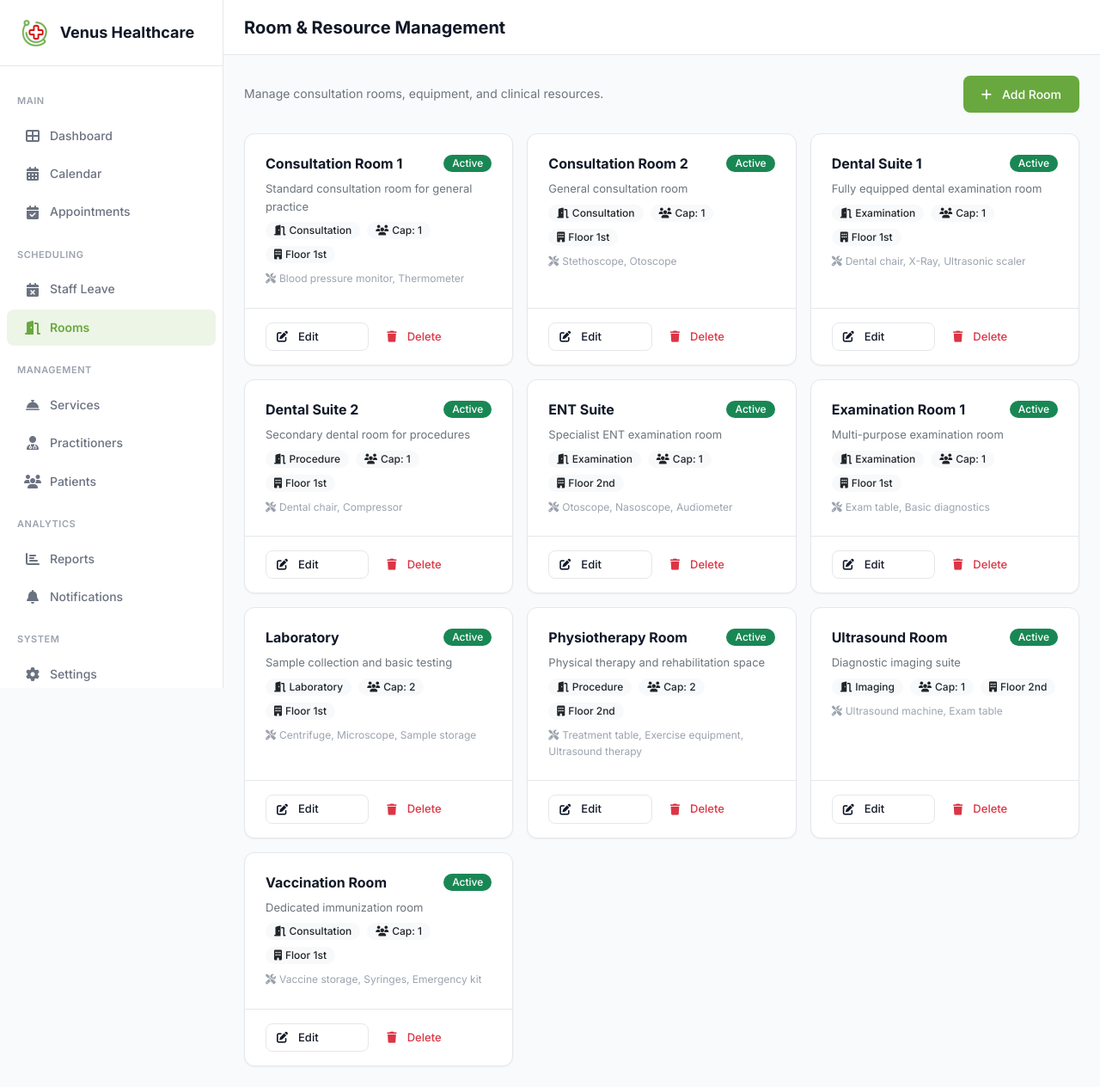
After one commit to Dkyellow/venus-booking-system, a Flask app: page /admin/rooms in a window 1280 px wide. The commit adds this page. Shown: the whole page at 86% size. Run offline with Flask 3, Linux system fonts and the light colour scheme; a user stored in the database is signed in.

Commit message:
feat: Implement staff leave management and room scheduling features
- Added StaffLeave model to manage staff leave requests.
- Created leave management routes and templates for adding, editing, and deleting leave entries.
- Integrated leave checks into the scheduling engine to ensure practitioners are not booked during their leave.
- Added room management features, including the ability to add, edit, and delete rooms.
- Implemented room assignment logic during appointment booking based on service requirements.
- Updated service model to include room requirements and variable duration options.
- Enhanced UI with new templates for leave and room management, including modals for adding and editing entries.
- Updated sidebar navigation to include links for leave and room management.
- Seeded initial room data for testing and setup.

```diff
--- a/app/admin/routes.py
+++ b/app/admin/routes.py
@@ -10,7 +10,8 @@ from app.models.patient import Patient
 from app.models.staff import Staff
 from app.models.service import Service, ServiceCategory
 from app.models.appointment import Appointment, AppointmentStatus, AppointmentHistory
-from app.models.schedule import StaffSchedule, BlockedTime, Holiday
+from app.models.schedule import StaffSchedule, BlockedTime, Holiday, StaffLeave
+from app.models.room import Room, AppointmentRoom
 from app.models.notification import Notification, EmailLog, WhatsAppLog
 from app.models.settings import ClinicSettings
 from app.models.audit import AuditLog
@@ -552,3 +553,127 @@ def notifications():
 
     pagination = query.order_by(Notification.created_at.desc()).paginate(page=page, per_page=20, error_out=False)
     return render_template('admin/notifications.html', notifications=pagination.items, pagination=pagination, selected_type=type_filter)
+
+
+@admin_bp.route('/leave')
+@login_required
+def leave_management():
+    practitioners = Staff.query.filter_by(is_active=True, is_practitioner=True).all()
+
+    status_filter = request.args.get('status', '')
+    practitioner_filter = request.args.get('practitioner', '')
+
+    query = StaffLeave.query
+
+    if status_filter:
+        query = query.filter_by(status=status_filter)
+    if practitioner_filter:
+        query = query.filter_by(staff_id=int(practitioner_filter))
+
+    leaves = query.order_by(StaffLeave.created_at.desc()).all()
+
+    return render_template('admin/leave.html',
+                          leaves=leaves,
+                          practitioners=practitioners,
+                          selected_status=status_filter,
+                          selected_practitioner=practitioner_filter)
+
+
+@admin_bp.route('/leave/add', methods=['POST'])
+@login_required
+def add_leave():
+    staff_id = request.form.get('staff_id', type=int)
+    start_date = request.form.get('start_date')
+    end_date = request.form.get('end_date')
+    leave_type = request.form.get('leave_type', 'Leave')
+    reason = request.form.get('reason', '')
+    status = request.form.get('status', 'Approved')
+
+    if not staff_id or not start_date or not end_date:
+        flash('Staff, start date, and end date are required.', 'error')
+        return redirect(url_for('admin.leave_management'))
+
+    leave = StaffLeave(
+        staff_id=staff_id,
+        start_date=datetime.strptime(start_date, '%Y-%m-%d').date(),
+        end_date=datetime.strptime(end_date, '%Y-%m-%d').date(),
+        leave_type=leave_type,
+        reason=reason,
+        status=status,
+        created_by=current_user.id
+    )
+    db.session.add(leave)
+    db.session.commit()
+    flash(f'{leave_type} added successfully for {leave.duration_days} day(s).', 'success')
+    return redirect(url_for('admin.leave_management'))
+
+
+@admin_bp.route('/leave/<int:id>/delete', methods=['POST'])
+@login_required
+def delete_leave(id):
+    leave = StaffLeave.query.get_or_404(id)
+    db.session.delete(leave)
+    db.session.commit()
+    flash('Leave entry deleted.', 'success')
+    return redirect(url_for('admin.leave_management'))
+
+
+@admin_bp.route('/rooms')
+@login_required
+def rooms_management():
+    rooms = Room.query.order_by(Room.name).all()
+    return render_template('admin/rooms.html', rooms=rooms)
+
+
+@admin_bp.route('/rooms/add', methods=['POST'])
+@login_required
+def add_room():
+    name = request.form.get('name')
+    description = request.form.get('description', '')
+    room_type = request.form.get('room_type', 'Consultation')
+    capacity = request.form.get('capacity', 1, type=int)
+    floor = request.form.get('floor', '')
+    equipment = request.form.get('equipment', '')
+
+    if not name:
+        flash('Room name is required.', 'error')
+        return redirect(url_for('admin.rooms_management'))
+
+    room = Room(
+        name=name,
+        description=description,
+        room_type=room_type,
+        capacity=capacity,
+        floor=floor,
+        equipment=equipment
+    )
+    db.session.add(room)
+    db.session.commit()
+    flash(f'Room "{name}" added successfully.', 'success')
+    return redirect(url_for('admin.rooms_management'))
+
+
+@admin_bp.route('/rooms/<int:id>/edit', methods=['POST'])
+@login_required
+def edit_room(id):
+    room = Room.query.get_or_404(id)
+    room.name = request.form.get('name', room.name)
+    room.description = request.form.get('description', room.description)
+    room.room_type = request.form.get('room_type', room.room_type)
+    room.capacity = request.form.get('capacity', room.capacity, type=int)
+    room.floor = request.form.get('floor', room.floor)
+    room.equipment = request.form.get('equipment', room.equipment)
+    room.is_active = 'is_active' in request.form
+    db.session.commit()
+    flash(f'Room "{room.name}" updated.', 'success')
+    return redirect(url_for('admin.rooms_management'))
+
+
+@admin_bp.route('/rooms/<int:id>/delete', methods=['POST'])
+@login_required
+def delete_room(id):
+    room = Room.query.get_or_404(id)
+    db.session.delete(room)
+    db.session.commit()
+    flash(f'Room "{room.name}" deleted.', 'success')
+    return redirect(url_for('admin.rooms_management'))
--- a/app/models/__init__.py
+++ b/app/models/__init__.py
@@ -3,7 +3,8 @@ from app.models.patient import Patient
 from app.models.staff import Staff
 from app.models.service import Service, ServiceCategory
 from app.models.appointment import Appointment, AppointmentStatus, AppointmentHistory
-from app.models.schedule import StaffSchedule, BlockedTime, Holiday
+from app.models.schedule import StaffSchedule, BlockedTime, Holiday, StaffLeave
+from app.models.room import Room, AppointmentRoom
 from app.models.notification import Notification, EmailLog, WhatsAppLog
 from app.models.settings import ClinicSettings
 from app.models.audit import AuditLog, GoogleCalendarToken
@@ -11,7 +12,8 @@ from app.models.audit import AuditLog, GoogleCalendarToken
 __all__ = [
     'User', 'Role', 'Patient', 'Staff', 'Service', 'ServiceCategory',
     'Appointment', 'AppointmentStatus', 'AppointmentHistory',
-    'StaffSchedule', 'BlockedTime', 'Holiday',
+    'StaffSchedule', 'BlockedTime', 'Holiday', 'StaffLeave',
+    'Room', 'AppointmentRoom',
     'Notification', 'EmailLog', 'WhatsAppLog',
     'ClinicSettings', 'AuditLog', 'GoogleCalendarToken'
 ]
--- /dev/null
+++ b/app/templates/admin/rooms.html
@@ -0,0 +1,99 @@
+{% extends "base.html" %}
+{% block title %}Room Management - Venus Healthcare{% endblock %}
+{% block extra_css %}<link href="{{ url_for('static', filename='css/dashboard.css') }}" rel="stylesheet">{% endblock %}
+{% block body %}
+<div class="d-flex">
+{% include 'components/sidebar.html' %}
+<main class="main-content flex-grow-1">
+<div class="top-bar"><h5 class="mb-0 fw-bold">Room & Resource Management</h5></div>
+<div class="content-area p-4">
+<div class="d-flex justify-content-between align-items-center mb-4">
+<div>
+<p class="text-secondary mb-0" style="font-size:0.875rem;">Manage consultation rooms, equipment, and clinical resources.</p>
+</div>
+<button class="btn btn-primary" data-bs-toggle="modal" data-bs-target="#addRoomModal"><i class="fas fa-plus me-1"></i>Add Room</button>
+</div>
+
+<div class="row g-3">
+{% for room in rooms %}
+<div class="col-md-6 col-lg-4">
+<div class="card h-100">
+<div class="card-body">
+<div class="d-flex justify-content-between align-items-start mb-2">
+<h6 class="fw-bold mb-0">{{ room.name }}</h6>
+{% if room.is_active %}<span class="badge bg-success">Active</span>{% else %}<span class="badge bg-secondary">Inactive</span>{% endif %}
+</div>
+<p class="text-secondary mb-2" style="font-size:0.8125rem;">{{ room.description or 'No description' }}</p>
+<div class="d-flex flex-wrap gap-2 mb-2">
+<span class="badge bg-light text-dark"><i class="fas fa-door-open me-1"></i>{{ room.room_type }}</span>
+<span class="badge bg-light text-dark"><i class="fas fa-users me-1"></i>Cap: {{ room.capacity }}</span>
+{% if room.floor %}<span class="badge bg-light text-dark"><i class="fas fa-building me-1"></i>Floor {{ room.floor }}</span>{% endif %}
+</div>
+{% if room.equipment %}
+<p class="mb-0" style="font-size:0.75rem;color:var(--text-tertiary)"><i class="fas fa-tools me-1"></i>{{ room.equipment }}</p>
+{% endif %}
+</div>
+<div class="card-footer bg-transparent d-flex gap-2">
+<button class="btn btn-sm btn-outline flex-grow-1" data-bs-toggle="modal" data-bs-target="#editRoom{{ room.id }}"><i class="fas fa-edit me-1"></i>Edit</button>
+<form method="POST" action="{{ url_for('admin.delete_room', id=room.id) }}" class="flex-grow-1" onsubmit="return confirm('Delete {{ room.name }}?')">
+<button type="submit" class="btn btn-sm btn-outline-danger w-100"><i class="fas fa-trash me-1"></i>Delete</button>
+</form>
+</div>
+</div>
+</div>
+
+<div class="modal fade" id="editRoom{{ room.id }}" tabindex="-1"><div class="modal-dialog"><div class="modal-content">
+<div class="modal-header"><h5 class="modal-title fw-bold">Edit {{ room.name }}</h5><button type="button" class="btn-close" data-bs-dismiss="modal"></button></div>
+<form method="POST" action="{{ url_for('admin.edit_room', id=room.id) }}">
+<div class="modal-body">
+<div class="mb-3"><label class="form-label">Name *</label><input type="text" name="name" class="form-control" value="{{ room.name }}" required></div>
+<div class="mb-3"><label class="form-label">Description</label><textarea name="description" class="form-control" rows="2">{{ room.description or '' }}</textarea></div>
+<div class="row g-3">
+<div class="col-md-4"><label class="form-label">Type</label>
+<select name="room_type" class="form-select">
+{% for t in ['Consultation','Examination','Procedure','Laboratory','Imaging'] %}
+<option {% if room.room_type == t %}selected{% endif %}>{{ t }}</option>
+{% endfor %}
+</select></div>
+<div class="col-md-4"><label class="form-label">Capacity</label><input type="number" name="capacity" class="form-control" value="{{ room.capacity }}" min="1"></div>
+<div class="col-md-4"><label class="form-label">Floor</label><input type="text" name="floor" class="form-control" value="{{ room.floor or '' }}"></div>
+</div>
+<div class="mt-3"><label class="form-label">Equipment</label><input type="text" name="equipment" class="form-control" value="{{ room.equipment or '' }}" placeholder="e.g. X-Ray, Ultrasound, Dental Chair"></div>
+<div class="mt-3 form-check"><input type="checkbox" name="is_active" class="form-check-input" {% if room.is_active %}checked{% endif %}><label class="form-check-label">Active</label></div>
+</div>
+<div class="modal-footer"><button type="button" class="btn btn-secondary" data-bs-dismiss="modal">Cancel</button><button type="submit" class="btn btn-primary">Save Changes</button></div>
+</form></div></div></div>
+{% endfor %}
+
+{% if not rooms %}
+<div class="col-12"><div class="card"><div class="card-body text-center py-5">
+<i class="fas fa-door-closed fa-3x text-secondary mb-3"></i>
+<h5 class="text-secondary">No Rooms Configured</h5>
+<p class="text-secondary">Add consultation rooms and resources to enable room-based scheduling.</p>
+<button class="btn btn-primary mt-2" data-bs-toggle="modal" data-bs-target="#addRoomModal"><i class="fas fa-plus me-1"></i>Add First Room</button>
+</div></div></div>
+{% endif %}
+</div>
+</div></main>
+</div>
+
+<div class="modal fade" id="addRoomModal" tabindex="-1"><div class="modal-dialog"><div class="modal-content">
+<div class="modal-header"><h5 class="modal-title fw-bold">Add Room</h5><button type="button" class="btn-close" data-bs-dismiss="modal"></button></div>
+<form method="POST" action="{{ url_for('admin.add_room') }}">
+<div class="modal-body">
+<div class="mb-3"><label class="form-label">Name *</label><input type="text" name="name" class="form-control" required placeholder="e.g. Room A, Dental Suite 1"></div>
+<div class="mb-3"><label class="form-label">Description</label><textarea name="description" class="form-control" rows="2" placeholder="Optional description..."></textarea></div>
+<div class="row g-3">
+<div class="col-md-4"><label class="form-label">Type</label>
+<select name="room_type" class="form-select">
+<option>Consultation</option><option>Examination</option><option>Procedure</option><option>Laboratory</option><option>Imaging</option>
+</select></div>
+<div class="col-md-4"><label class="form-label">Capacity</label><input type="number" name="capacity" class="form-control" value="1" min="1"></div>
+<div class="col-md-4"><label class="form-label">Floor</label><input type="text" name="floor" class="form-control" placeholder="e.g. 1st"></div>
+</div>
+<div class="mt-3"><label class="form-label">Equipment</label><input type="text" name="equipment" class="form-control" placeholder="e.g. X-Ray, Ultrasound, Dental Chair"></div>
+</div>
+<div class="modal-footer"><button type="button" class="btn btn-secondary" data-bs-dismiss="modal">Cancel</button><button type="submit" class="btn btn-primary">Add Room</button></div>
+</form></div></div></div>
+{% endblock %}
+{% block extra_js %}<script src="{{ url_for('static', filename='js/app.js') }}"></script>{% endblock %}
--- a/app/templates/components/sidebar.html
+++ b/app/templates/components/sidebar.html
@@ -2,7 +2,7 @@
 <aside class="sidebar" id="sidebar">
 <div class="sidebar-header">
 <img src="{{ url_for('static', filename='logo.png') }}" alt="Venus" style="height:36px;width:auto;">
-<span class="sidebar-brand">Venus Clinic</span>
+<span class="sidebar-brand">Venus Healthcare</span>
 <button class="sidebar-close" id="sidebarClose"><i class="fas fa-times"></i></button>
 </div>
 <nav class="sidebar-nav">
@@ -10,6 +10,9 @@
 <a href="{{ url_for('admin.dashboard') }}" class="sidebar-link {% if request.endpoint == 'admin.dashboard' %}active{% endif %}"><i class="fas fa-th-large"></i> Dashboard</a>
 <a href="{{ url_for('admin.calendar') }}" class="sidebar-link {% if request.endpoint == 'admin.calendar' %}active{% endif %}"><i class="fas fa-calendar-alt"></i> Calendar</a>
 <a href="{{ url_for('admin.appointments') }}" class="sidebar-link {% if 'appointment' in request.endpoint|default('') %}active{% endif %}"><i class="fas fa-calendar-check"></i> Appointments</a>
+<div class="sidebar-section">Scheduling</div>
+<a href="{{ url_for('admin.leave_management') }}" class="sidebar-link {% if 'leave' in request.endpoint|default('') %}active{% endif %}"><i class="fas fa-calendar-times"></i> Staff Leave</a>
+<a href="{{ url_for('admin.rooms_management') }}" class="sidebar-link {% if 'room' in request.endpoint|default('') %}active{% endif %}"><i class="fas fa-door-open"></i> Rooms</a>
 <div class="sidebar-section">Management</div>
 <a href="{{ url_for('admin.services') }}" class="sidebar-link {% if 'service' in request.endpoint|default('') %}active{% endif %}"><i class="fas fa-concierge-bell"></i> Services</a>
 <a href="{{ url_for('admin.practitioners') }}" class="sidebar-link {% if 'practitioner' in request.endpoint|default('') %}active{% endif %}"><i class="fas fa-user-md"></i> Practitioners</a>
```
Also changed, not shown: app/admin/forms.py (+11 -0 lines), app/api/booking.py (+14 -1 lines), app/models/room.py (added, +35 -0 lines), app/models/schedule.py (+34 -1 lines), app/models/service.py (+12 -0 lines), app/services/scheduling_engine.py (+172 -20 lines), app/templates/admin/leave.html (added, +89 -0 lines), app/templates/admin/service_form.html (+13 -4 lines), run.py (+19 -1 lines), seeds/seed_data.py (+25 -0 lines).
